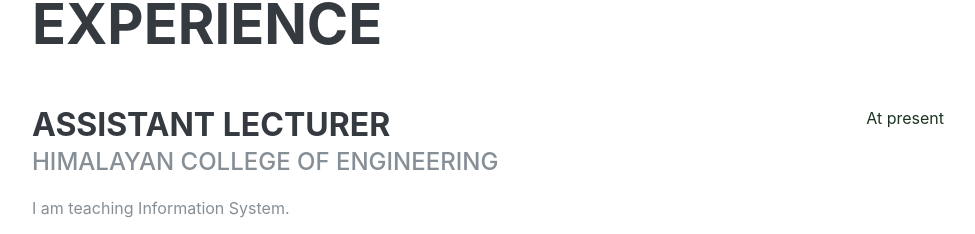
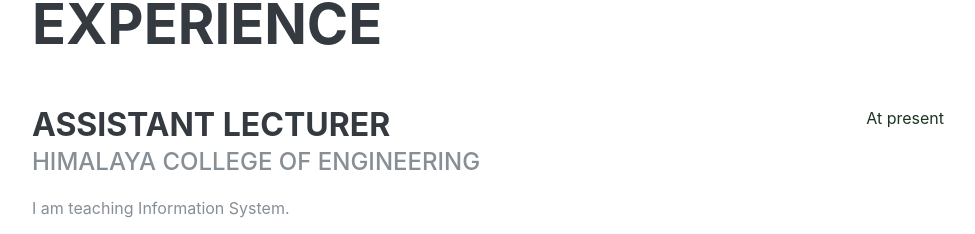
Before and after one commit to anilpudasaini/anilpudasaini.github.io, a plain HTML site: page index.html in a window 1280 px wide. Shown: the part 861-1095 px from the top of the page, without its empty margins (288-1263 px from the left). Drawn offline with Linux system fonts and the light colour scheme; a web font is replaced by a local one.

Commit message:
Himalyan --> Himalaya

```diff
--- a/index.html
+++ b/index.html
@@ -96,7 +96,7 @@
           <div class="resume-item d-flex flex-column flex-md-row mb-5">
             <div class="resume-content mr-auto">
               <h3 class="mb-0">Assistant Lecturer</h3>
-              <div class="subheading mb-3">Himalayan College of Engineering</div>
+              <div class="subheading mb-3">Himalaya College of Engineering</div>
               <p>I am teaching Information System.</p>
             </div>
             <div class="resume-date text-md-right">
```
